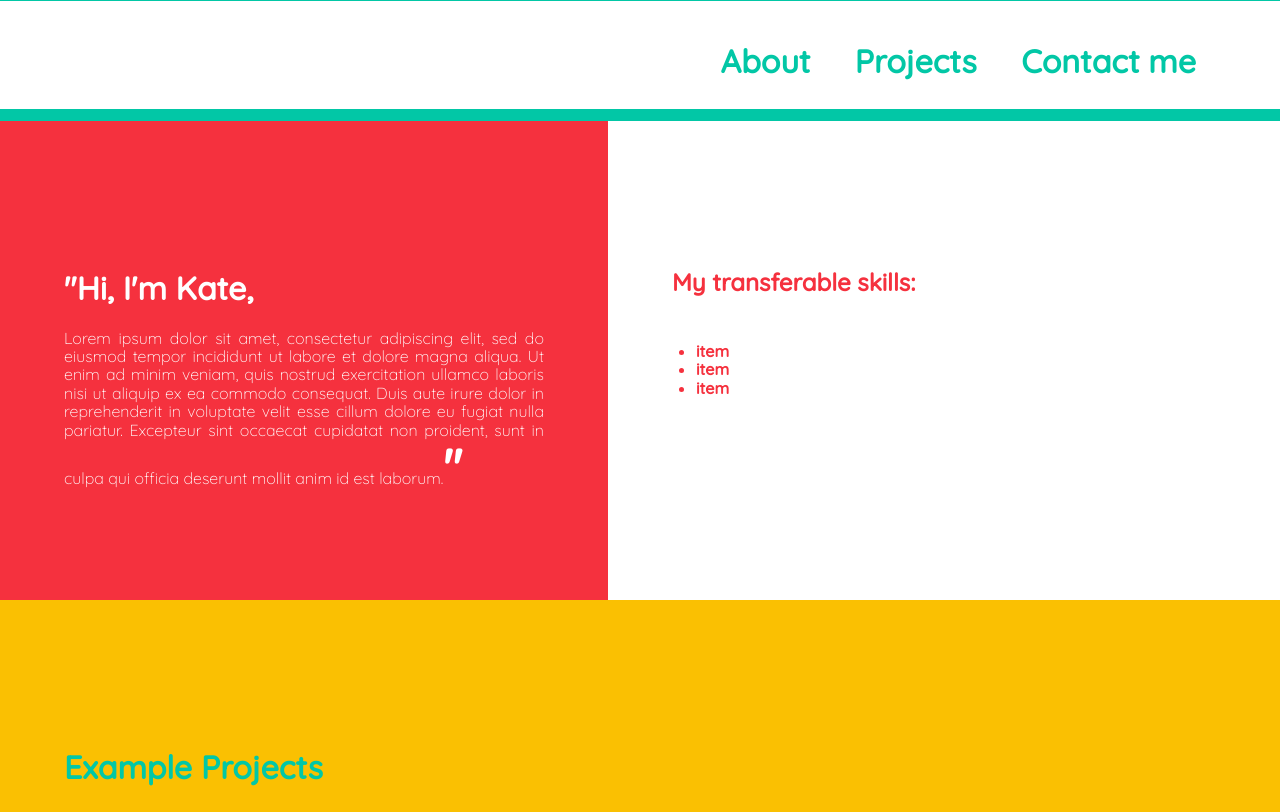
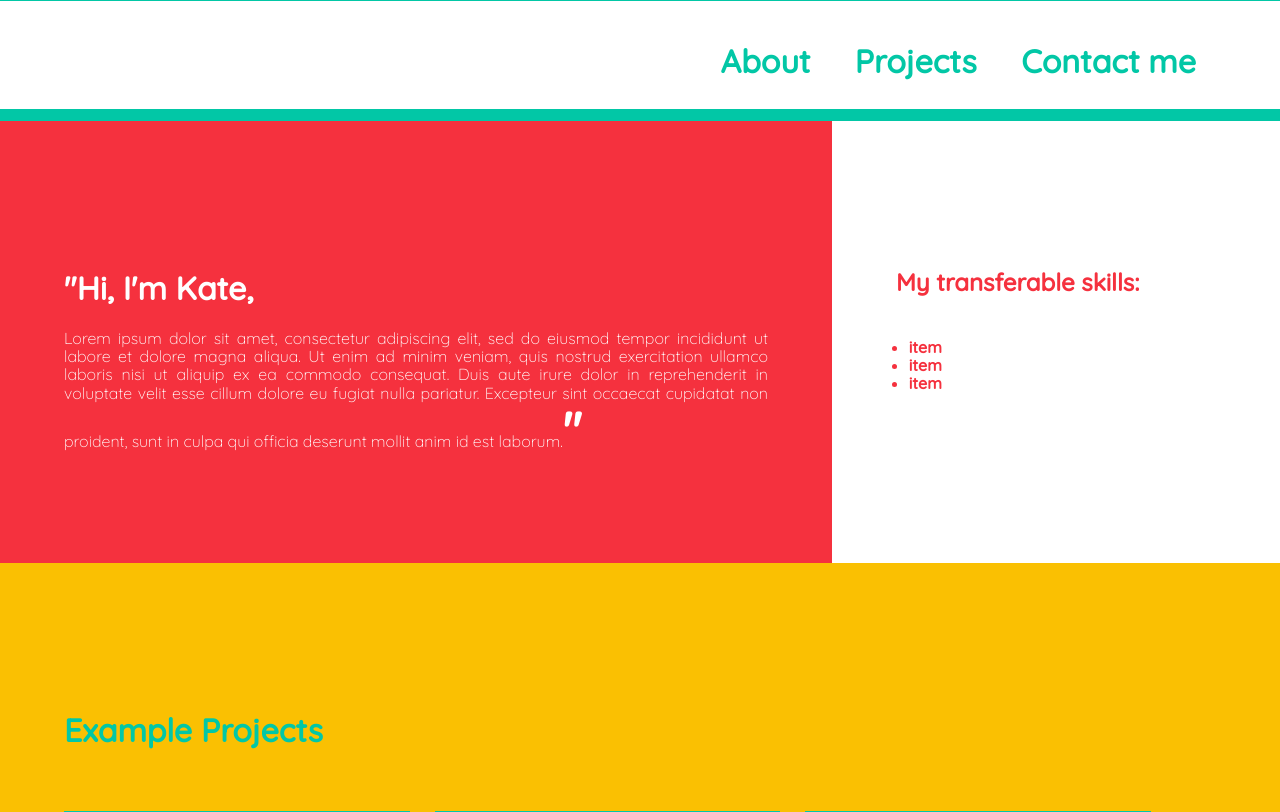
Before and after one commit to katestarks/Portfolio, a PHP site: page / in a window 1280 px wide. Shown: the part 799-1611 px from the top of the page. Run offline with PHP 8.4, Linux system fonts and the light colour scheme.

Commit message:
adjusted proportion of about you columns

```diff
--- a/css/styles.css
+++ b/css/styles.css
@@ -92,7 +92,7 @@ nav li {
 
 .aboutContent {
 	display: inline-block;
-	width: 47.5%;
+	/*width: 47.5%;*/
 	margin: 0 auto;
 	position: relative;
 	float: left;
@@ -108,6 +108,7 @@ nav li {
 	/*margin: 0 5% 0 0;*/
 	background-color: #F5313E;
 	padding: 10% 5% 7% 5%;
+	width: 65%;
 }
 
 .aboutContentRight {
@@ -115,6 +116,7 @@ nav li {
 	margin: 0;
 	color: #F5313E;
 	padding: 10% 5% 7% 5%;
+	width: 30%;
 }
 
 .contentQuote {
```
